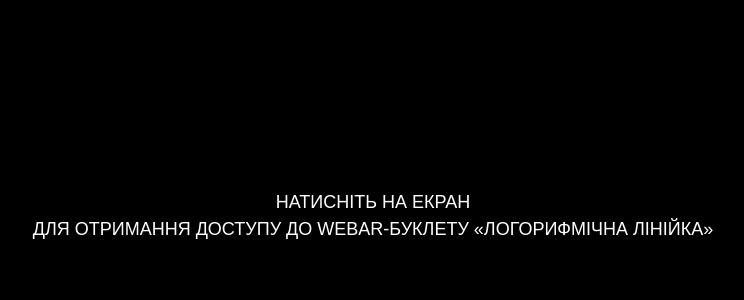
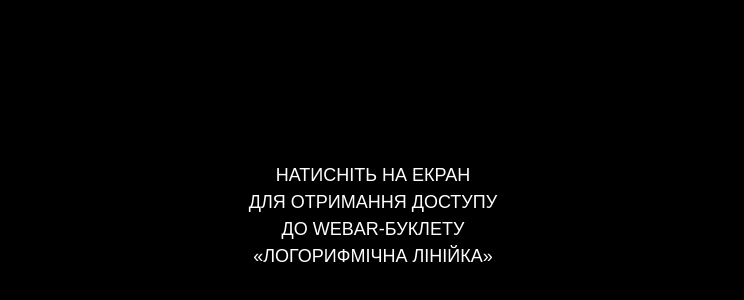
Before and after one commit to sareturov/WebAR-Example, a plain HTML site: page index.html in a window 1280 px wide. Shown: the part 184-484 px from the top of the page, without its empty margins (267-1011 px from the left). Drawn offline with nearby package versions, Linux system fonts and the light colour scheme.

Commit message:
Update index.html

```diff
--- a/index.html
+++ b/index.html
@@ -29,7 +29,11 @@
             ">
             Натисніть на екран
             <br>
-            для отримання доступу до WebAR-буклету «Логорифмічна лінійка»
+            для отримання доступу
+            <br>
+            до WebAR-буклету
+            <br>
+            «Логорифмічна лінійка»
         </div>
     </div>
 
```
